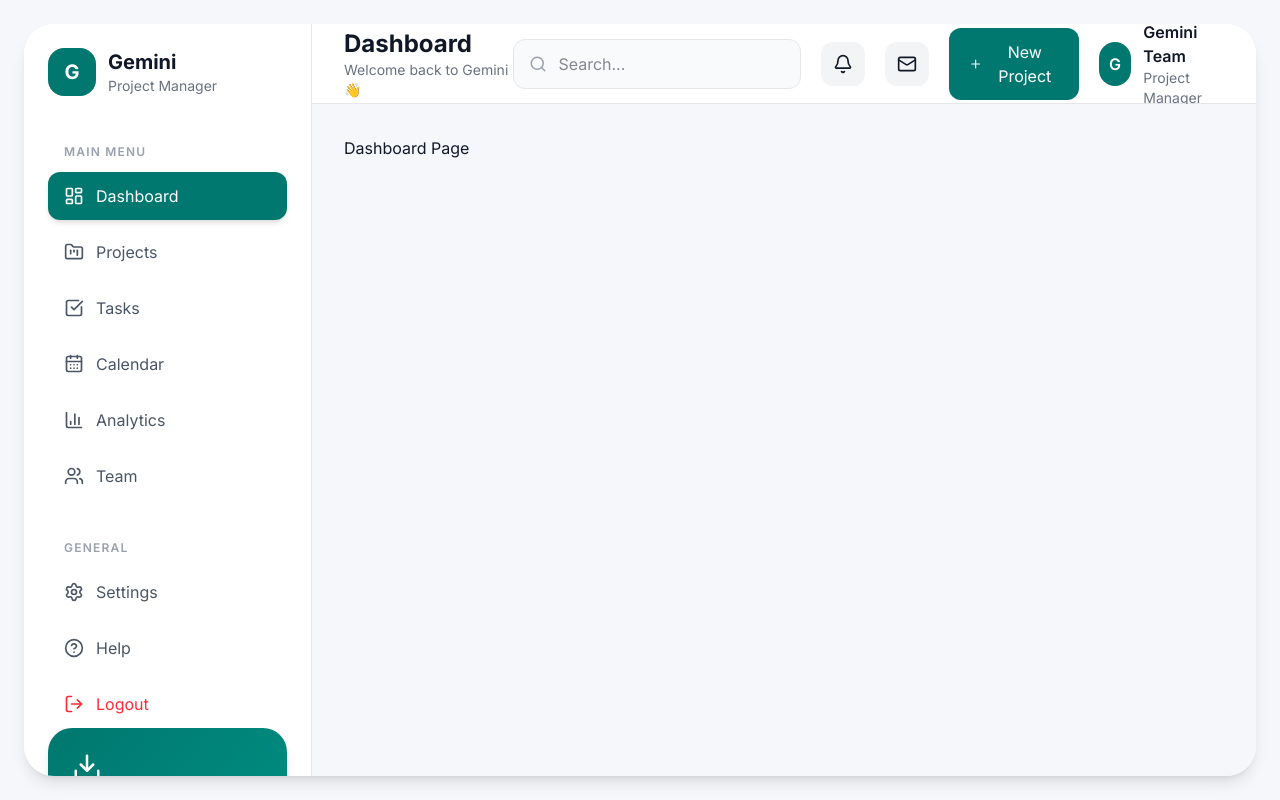
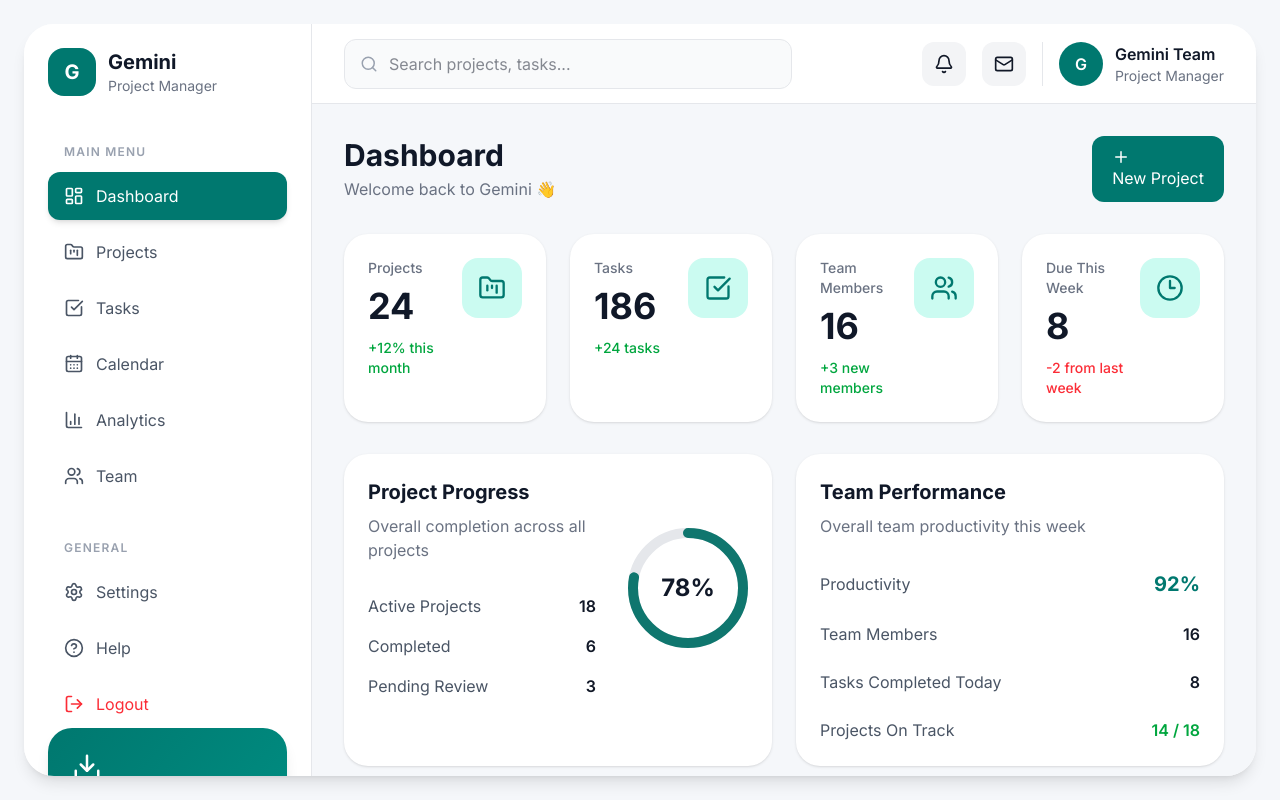
Before and after one commit to qiyaammoodley-droid/project-management-dashboard, a React (Vite) app: page /dashboard in a window 1280 px wide. Built offline with nearby package versions, Linux system fonts and the light colour scheme.

Commit message:
feat: build dashboard foundation and refactor application layout

```diff
--- /dev/null
+++ b/src/components/dashboard/ProjectProgress.tsx
@@ -0,0 +1,60 @@
+import Card from "../ui/Card";
+import ProgressCircle from "../ui/ProgressCircle";
+
+const ProjectProgress = () => {
+  return (
+    <Card>
+      <div className="flex flex-col gap-8 lg:flex-row lg:items-center lg:justify-between">
+
+        <div>
+          <h2 className="text-xl font-bold text-gray-900">
+            Project Progress
+          </h2>
+
+          <p className="mt-2 text-gray-500">
+            Overall completion across all projects
+          </p>
+
+          <div className="mt-8 space-y-4">
+
+            <div className="flex justify-between">
+              <span className="text-gray-600">
+                Active Projects
+              </span>
+
+              <span className="font-semibold">
+                18
+              </span>
+            </div>
+
+            <div className="flex justify-between">
+              <span className="text-gray-600">
+                Completed
+              </span>
+
+              <span className="font-semibold">
+                6
+              </span>
+            </div>
+
+            <div className="flex justify-between">
+              <span className="text-gray-600">
+                Pending Review
+              </span>
+
+              <span className="font-semibold">
+                3
+              </span>
+            </div>
+
+          </div>
+        </div>
+
+        <ProgressCircle value={78} />
+
+      </div>
+    </Card>
+  );
+};
+
+export default ProjectProgress;
--- /dev/null
+++ b/src/components/dashboard/TeamPerformance.tsx
@@ -0,0 +1,43 @@
+import Card from "../ui/Card";
+
+const TeamPerformance = () => {
+  return (
+    <Card>
+      <h2 className="text-xl font-bold text-gray-900">
+        Team Performance
+      </h2>
+
+      <p className="mt-2 text-gray-500">
+        Overall team productivity this week
+      </p>
+
+      <div className="mt-8 space-y-6">
+
+        <div className="flex items-center justify-between">
+          <span className="text-gray-600">Productivity</span>
+          <span className="text-xl font-bold text-teal-700">92%</span>
+        </div>
+
+        <div className="flex items-center justify-between">
+          <span className="text-gray-600">Team Members</span>
+          <span className="font-semibold">16</span>
+        </div>
+
+        <div className="flex items-center justify-between">
+          <span className="text-gray-600">Tasks Completed Today</span>
+          <span className="font-semibold">8</span>
+        </div>
+
+        <div className="flex items-center justify-between">
+          <span className="text-gray-600">Projects On Track</span>
+          <span className="font-semibold text-green-600">
+            14 / 18
+          </span>
+        </div>
+
+      </div>
+    </Card>
+  );
+};
+
+export default TeamPerformance;
--- a/src/components/layout/Navbar.tsx
+++ b/src/components/layout/Navbar.tsx
@@ -1,29 +1,10 @@
-import {
-  Bell,
-  Mail,
-  Plus,
-  Search,
-} from "lucide-react";
+import { Bell, Mail, Search } from "lucide-react";
 
 const Navbar = () => {
   return (
     <header className="flex h-20 items-center justify-between border-b border-gray-200 bg-white px-8">
-      {/* Left Side */}
-      <div>
-        <h1 className="text-2xl font-bold text-gray-900">
-          Dashboard
-        </h1>
-
-        <p className="text-sm text-gray-500">
-          Welcome back to Gemini 👋
-        </p>
-      </div>
-
-      {/* Right Side */}
-      <div className="flex items-center gap-5">
-
       {/* Search */}
-        <div className="relative hidden md:block">
+      <div className="relative w-full max-w-md">
         <Search
           size={18}
           className="absolute left-4 top-1/2 -translate-y-1/2 text-gray-400"
@@ -31,30 +12,23 @@ const Navbar = () => {
 
         <input
           type="text"
-            placeholder="Search..."
-            className="w-72 rounded-xl border border-gray-200 bg-gray-50 py-3 pl-11 pr-4 text-sm outline-none transition focus:border-teal-600 focus:bg-white"
+          placeholder="Search projects, tasks..."
+          className="w-full rounded-xl border border-gray-200 bg-gray-50 py-3 pl-11 pr-4 text-sm outline-none transition focus:border-teal-700 focus:bg-white"
         />
       </div>
 
-        {/* Notifications */}
+      {/* Right Side */}
+      <div className="flex items-center gap-4">
+
         <button className="rounded-xl bg-gray-100 p-3 transition hover:bg-gray-200">
           <Bell size={20} />
         </button>
 
-        {/* Messages */}
         <button className="rounded-xl bg-gray-100 p-3 transition hover:bg-gray-200">
           <Mail size={20} />
         </button>
 
-        {/* New Project */}
-        <button className="flex items-center gap-2 rounded-xl bg-teal-700 px-5 py-3 font-medium text-white transition hover:bg-teal-800">
-          <Plus size={18} />
-          New Project
-        </button>
-
-        {/* User */}
-        <div className="flex items-center gap-3">
-
+        <div className="flex items-center gap-3 border-l border-gray-200 pl-4">
           <div className="flex h-11 w-11 items-center justify-center rounded-full bg-teal-700 font-semibold text-white">
             G
           </div>
@@ -68,7 +42,6 @@ const Navbar = () => {
               Project Manager
             </p>
           </div>
-
         </div>
 
       </div>
--- a/src/components/ui/Badge.tsx
+++ b/src/components/ui/Badge.tsx
@@ -0,0 +1,29 @@
+import clsx from "clsx";
+
+interface BadgeProps {
+  status: "Completed" | "In Progress" | "Pending";
+}
+
+const Badge = ({ status }: BadgeProps) => {
+  return (
+    <span
+      className={clsx(
+        "rounded-full px-3 py-1 text-xs font-semibold",
+        {
+          "bg-green-100 text-green-700":
+            status === "Completed",
+
+          "bg-yellow-100 text-yellow-700":
+            status === "Pending",
+
+          "bg-blue-100 text-blue-700":
+            status === "In Progress",
+        }
+      )}
+    >
+      {status}
+    </span>
+  );
+};
+
+export default Badge;
--- a/src/components/ui/Button.tsx
+++ b/src/components/ui/Button.tsx
@@ -0,0 +1,31 @@
+import type { ButtonHTMLAttributes } from "react";
+import clsx from "clsx";
+
+interface ButtonProps extends ButtonHTMLAttributes<HTMLButtonElement> {
+  children: React.ReactNode;
+  variant?: "primary" | "secondary";
+}
+
+const Button = ({
+  children,
+  variant = "primary",
+  className,
+  ...props
+}: ButtonProps) => {
+  return (
+    <button
+      className={clsx(
+        "rounded-xl px-5 py-3 font-medium transition duration-200",
+        variant === "primary"
+          ? "bg-teal-700 text-white hover:bg-teal-800"
+          : "border border-gray-200 bg-white text-gray-700 hover:bg-gray-100",
+        className
+      )}
+      {...props}
+    >
+      {children}
+    </button>
+  );
+};
+
+export default Button;
--- a/src/components/ui/Card.tsx
+++ b/src/components/ui/Card.tsx
@@ -0,0 +1,18 @@
+import type { ReactNode } from "react";
+
+interface CardProps {
+  children: ReactNode;
+  className?: string;
+}
+
+const Card = ({ children, className = "" }: CardProps) => {
+  return (
+    <div
+      className={`rounded-3xl bg-white p-6 shadow-sm ${className}`}
+    >
+      {children}
+    </div>
+  );
+};
+
+export default Card;
--- /dev/null
+++ b/src/components/ui/PageHeader.tsx
@@ -0,0 +1,31 @@
+import type { ReactNode } from "react";
+
+interface PageHeaderProps {
+  title: string;
+  subtitle: string;
+  action?: ReactNode;
+}
+
+const PageHeader = ({
+  title,
+  subtitle,
+  action,
+}: PageHeaderProps) => {
+  return (
+    <div className="mb-8 flex flex-col items-start justify-between gap-4 md:flex-row md:items-center">
+      <div>
+        <h1 className="text-3xl font-bold text-gray-900">
+          {title}
+        </h1>
+
+        <p className="mt-1 text-gray-500">
+          {subtitle}
+        </p>
+      </div>
+
+      {action && <div>{action}</div>}
+    </div>
+  );
+};
+
+export default PageHeader;
--- a/src/components/ui/ProgressCircle.tsx
+++ b/src/components/ui/ProgressCircle.tsx
@@ -0,0 +1,56 @@
+interface ProgressCircleProps {
+  value: number;
+}
+
+const ProgressCircle = ({ value }: ProgressCircleProps) => {
+  const radius = 60;
+  const stroke = 10;
+
+  const normalizedRadius = radius - stroke * 0.5;
+
+  const circumference = normalizedRadius * 2 * Math.PI;
+
+  const strokeDashoffset =
+    circumference - (value / 100) * circumference;
+
+  return (
+    <div className="flex justify-center">
+      <svg
+        height={radius * 2}
+        width={radius * 2}
+        className="-rotate-90"
+      >
+        <circle
+          stroke="#E5E7EB"
+          fill="transparent"
+          strokeWidth={stroke}
+          r={normalizedRadius}
+          cx={radius}
+          cy={radius}
+        />
+
+        <circle
+          stroke="#0F766E"
+          fill="transparent"
+          strokeWidth={stroke}
+          strokeLinecap="round"
+          strokeDasharray={`${circumference} ${circumference}`}
+          style={{
+            strokeDashoffset,
+          }}
+          r={normalizedRadius}
+          cx={radius}
+          cy={radius}
+        />
+      </svg>
+
+      <div className="absolute flex h-[120px] w-[120px] items-center justify-center">
+        <span className="text-2xl font-bold text-gray-900">
+          {value}%
+        </span>
+      </div>
+    </div>
+  );
+};
+
+export default ProgressCircle;
--- a/src/components/ui/StatCard.tsx
+++ b/src/components/ui/StatCard.tsx
@@ -0,0 +1,52 @@
+import type { ReactNode } from "react";
+import Card from "./Card";
+
+interface StatCardProps {
+  title: string;
+  value: string | number;
+  icon: ReactNode;
+  change: string;
+  positive?: boolean;
+}
+
+const StatCard = ({
+  title,
+  value,
+  icon,
+  change,
+  positive = true,
+}: StatCardProps) => {
+  return (
+    <Card className="transition-all duration-300 hover:-translate-y-1 hover:shadow-lg">
+      <div className="flex items-start justify-between">
+
+        <div>
+          <p className="text-sm font-medium text-gray-500">
+            {title}
+          </p>
+
+          <h2 className="mt-2 text-4xl font-bold text-gray-900">
+            {value}
+          </h2>
+
+          <p
+            className={`mt-3 text-sm font-medium ${
+              positive
+                ? "text-green-600"
+                : "text-red-500"
+            }`}
+          >
+            {change}
+          </p>
+        </div>
+
+        <div className="rounded-2xl bg-teal-100 p-4 text-teal-700">
+          {icon}
+        </div>
+
+      </div>
+    </Card>
+  );
+};
+
+export default StatCard;
--- a/src/pages/Dashboard.tsx
+++ b/src/pages/Dashboard.tsx
@@ -1,9 +1,69 @@
+import {
+  FolderKanban,
+  CheckSquare,
+  Users,
+  Clock3,
+  Plus,
+} from "lucide-react";
+
 import MainLayout from "../layouts/MainLayout";
+import PageHeader from "../components/ui/PageHeader";
+import Button from "../components/ui/Button";
+import StatCard from "../components/ui/StatCard";
+import ProjectProgress from "../components/dashboard/ProjectProgress";
+import TeamPerformance from "../components/dashboard/TeamPerformance";
 
 const Dashboard = () => {
   return (
     <MainLayout>
-      <h1>Dashboard Page</h1>
+      <PageHeader
+        title="Dashboard"
+        subtitle="Welcome back to Gemini 👋"
+        action={
+          <Button>
+            <Plus size={18} />
+            New Project
+          </Button>
+        }
+      />
+
+      {/* Stats */}
+      <section className="grid gap-6 sm:grid-cols-2 xl:grid-cols-4">
+        <StatCard
+          title="Projects"
+          value="24"
+          change="+12% this month"
+          icon={<FolderKanban size={28} />}
+        />
+
+        <StatCard
+          title="Tasks"
+          value="186"
+          change="+24 tasks"
+          icon={<CheckSquare size={28} />}
+        />
+
+        <StatCard
+          title="Team Members"
+          value="16"
+          change="+3 new members"
+          icon={<Users size={28} />}
+        />
+
+        <StatCard
+          title="Due This Week"
+          value="8"
+          change="-2 from last week"
+          positive={false}
+          icon={<Clock3 size={28} />}
+        />
+      </section>
+
+      {/* Dashboard Widgets */}
+      <section className="mt-8 grid gap-6 lg:grid-cols-2">
+        <ProjectProgress />
+        <TeamPerformance />
+      </section>
     </MainLayout>
   );
 };
```
Also changed, not shown: src/components/ui/ProgressBar.tsx (+24 -0 lines), 1 other file (tests, documents, lock files or other folders). Lines whose indentation alone changed are shown as unchanged.
